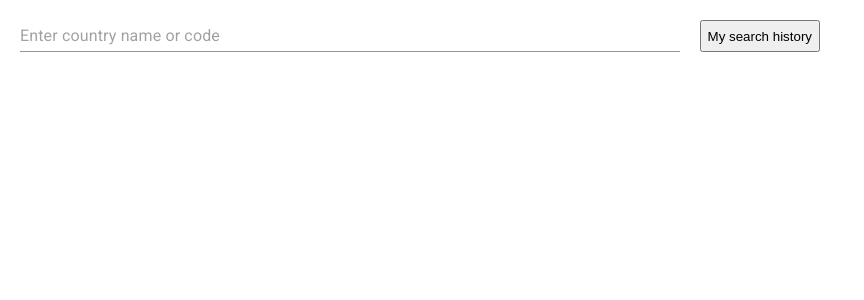
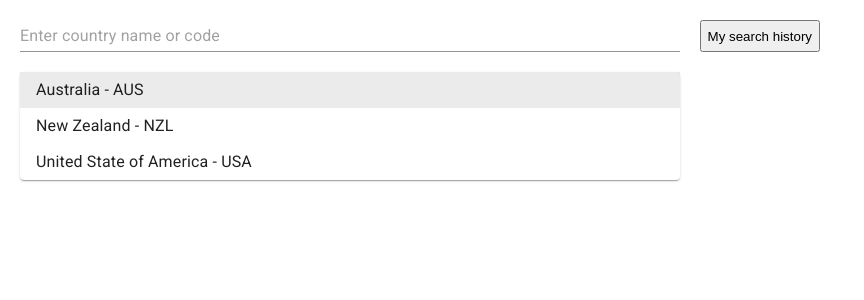
Before and after one commit to mtranggit/country-search, a React (Create React App) app: page / in a window 1280 px wide. Both pictures are taken after a click on the button "My search history". Shown: the top 300 px of the page, without its empty margins (0-864 px from the left). Built offline with nearby package versions, Linux system fonts and the light colour scheme.

Commit message:
add suggestion menu item with click away listener

```diff
--- a/src/components/AutoSuggest.js
+++ b/src/components/AutoSuggest.js
@@ -3,6 +3,7 @@ import {createStyles, withStyles} from '@material-ui/core/styles'
 import TextField from '@material-ui/core/TextField'
 import Paper from '@material-ui/core/Paper'
 import MenuItem from '@material-ui/core/MenuItem'
+import ClickAwayListener from '@material-ui/core/ClickAwayListener'
 
 const styles = theme =>
   createStyles({
@@ -23,6 +24,7 @@ const KEY_ENTER = 13
 const AutoSuggest = props => {
   const [value, setValue] = useState('')
   const [suggestions, setSuggestions] = useState([])
+  const [countriesSearch, setCountriesSearch] = useState([])
   const [selectedIndex, setSelectedIndex] = useState(0)
   const [menuOpen, setMenuOpen] = useState(false)
 
@@ -34,11 +36,28 @@ const AutoSuggest = props => {
     console.log(e.keyCode)
   }
 
+  const handleSelect = index => {
+    console.log('selecting index ', index)
+  }
+
+  const handleClickAway = () => {
+    setMenuOpen(false)
+  }
+
   const handleShowHistory = e => {
     console.log('Show search history')
+    // setMenuOpen(prevState => !prevState)
+    setMenuOpen(true)
+    setSuggestions([
+      {name: 'Australia', code: 'AUS'},
+      {name: 'New Zealand', code: 'NZL'},
+      {name: 'United State of America', code: 'USA'},
+    ])
   }
 
   const {classes} = props
+  const showSuggestions = menuOpen && suggestions.length > 0
+
   return (
     <div className={classes.container}>
       <TextField
@@ -49,6 +68,21 @@ const AutoSuggest = props => {
         placeholder="Enter country name or code"
       />
       <button onClick={handleShowHistory}>My search history</button>
+      {showSuggestions && (
+        <ClickAwayListener onClickAway={handleClickAway}>
+          <Paper>
+            {suggestions.map((suggestion, index) => (
+              <MenuItem
+                key={`suggestion-${suggestion.code}`}
+                onClick={() => handleSelect(index)}
+                selected={selectedIndex === index}
+              >
+                {`${suggestion.name} - ${suggestion.code}`}
+              </MenuItem>
+            ))}
+          </Paper>
+        </ClickAwayListener>
+      )}
     </div>
   )
 }
```
